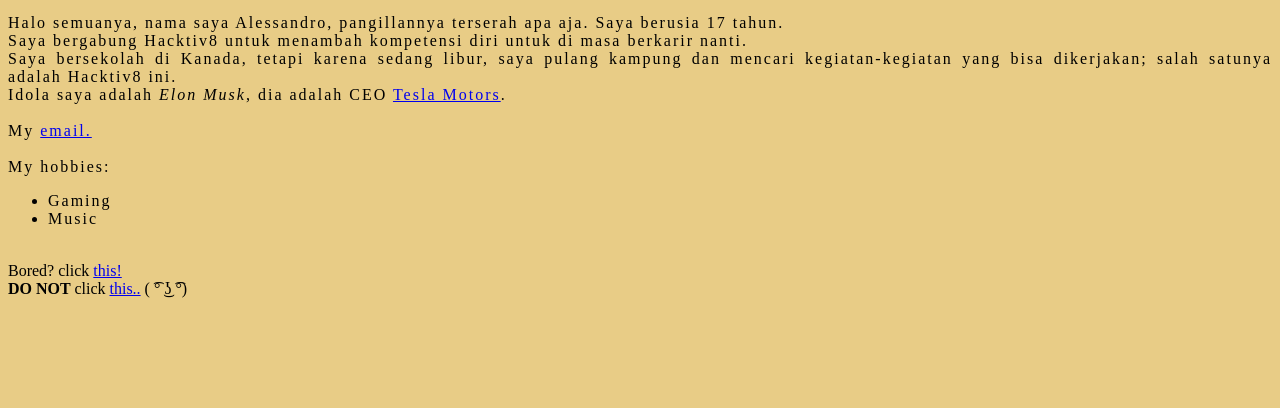
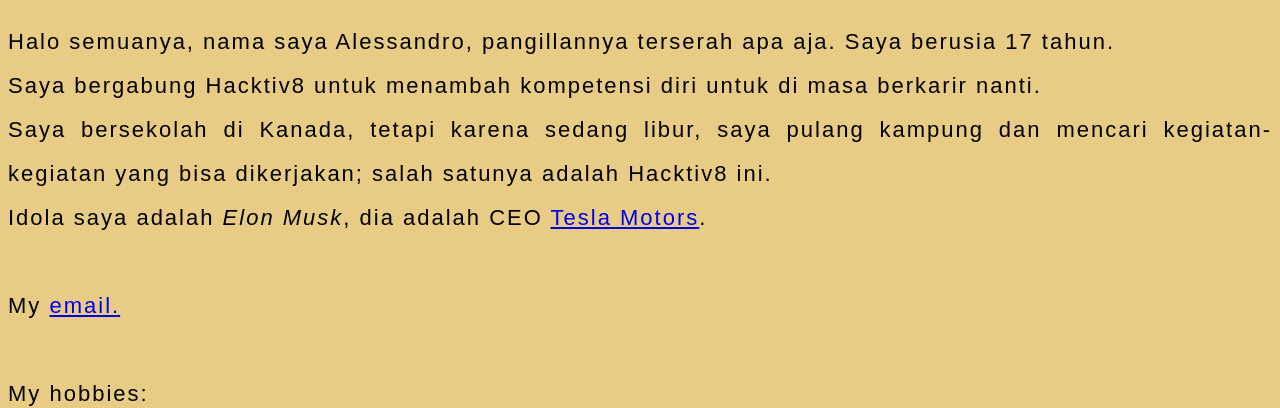
Before and after one commit to alessandrocls/alessandrocls.github.io, a plain HTML site: page index.html in a window 1280 px wide. Shown: the part 401-809 px from the top of the page. Drawn offline with Linux system fonts and the light colour scheme.

Commit message:
updated styles.css

```diff
--- a/styles.css
+++ b/styles.css
@@ -13,5 +13,9 @@ h1 {
 .Introduction{
 	text-align: justify;
 	letter-spacing: 2px;
-	line-height: 2.0";
+	line-height: 2.0;
 }
+p{
+	font-family: Arial, sans-serif;
+	font-size: 22px;
+}
```
